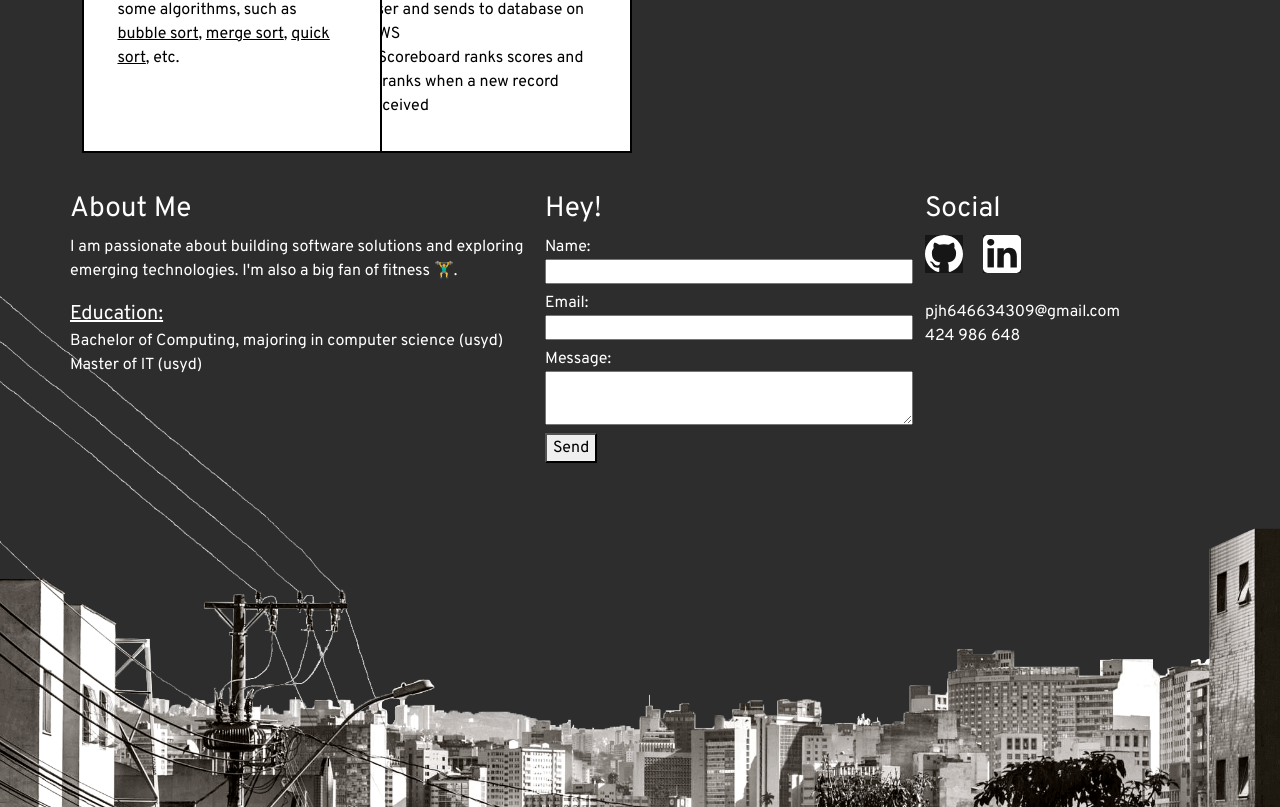
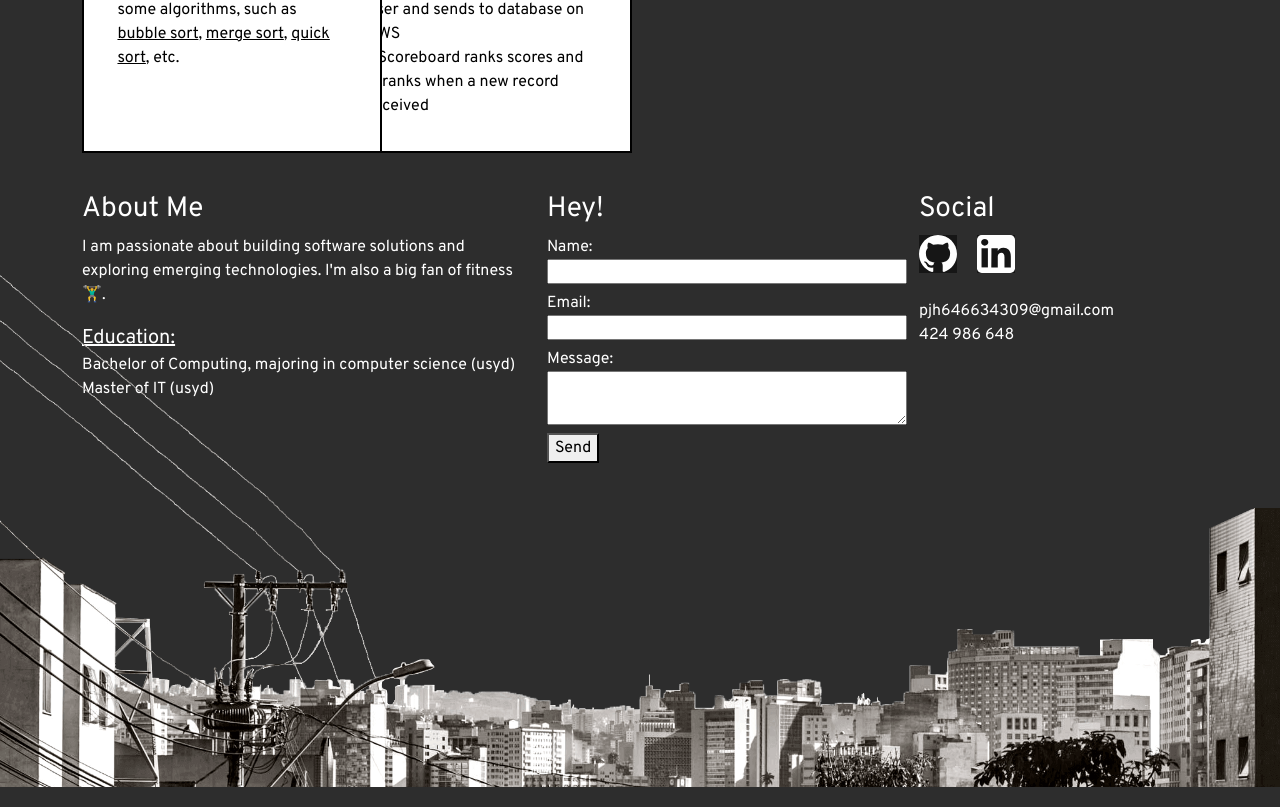
Before and after one commit to JIAHONG-PENG/MySite, a React (Create React App) app: page / in a window 1280 px wide. Shown: the part 1425-2232 px from the top of the page. Built offline with nearby package versions, Linux system fonts and the light colour scheme.

Commit message:
update footer image

```diff
--- a/src/App.scss
+++ b/src/App.scss
@@ -3,6 +3,7 @@
 .App {
   position: relative;
   background-color: #2d2d2d;
+  overflow: hidden;
 }
 
 .menu {
@@ -215,29 +216,17 @@
 }
 
 .about {
-  position: relative;
-  max-width: 100% !important;
+  // position: relative;
+  // max-width: 100% !important;
   color: white;
-  padding-bottom: 320px;
+  padding-bottom: 300px;
 
-  background-image: url("../public/footer_pic.png");
-  background-size: 0;
-  background-repeat: no-repeat;
-  background-position: bottom;
-
-  // .footer-img {
-  //   position: absolute;
-  //   top: 220px;
-  //   width: 100%;
-
-  //   opacity: 0;
-  //   transition: top 0.6s ease-in-out, opacity 0.3s ease-in-out,;
-  // }
-
-  &.move-up {
-    animation: moveUp 1s ease;
-    background-size: 100%;
-  }
+  // background-image: url("../public/footer_pic.png");
+  // background-size: 0;
+  // background-repeat: no-repeat;
+  // background-position-y: bottom;
+  // clip-path: inset(100% 0 0 0); /* Initially hidden */
+  // transition: clip-path 2s ease-in-out;
 
   .row {
     div {padding-left: 0;}
@@ -294,6 +283,20 @@
     }
   }
 
+}
+
+.footer-img {
+  position: absolute;
+  bottom: -300px;
+  width: 100%;
+
+  opacity: 0;
+  transition: bottom 0.6s ease-in-out, opacity 0.3s ease-in-out,;
+}
+
+.move-up {
+  bottom: 0;
+  opacity: 1;
 }
 
 .contact {
@@ -377,7 +380,7 @@
 
 @keyframes moveUp {
   from {
-    background-position-y: 200px;
+    background-position-y: -100%;
   }
   to {
     background-position-y: bottom;
--- a/src/App_v2.js
+++ b/src/App_v2.js
@@ -8,7 +8,7 @@ function App() {
     const skill_section = document.querySelector(".skill");
     const about_section = document.querySelector(".about");
     const project_section = document.querySelector(".project");
-    // const footer_img = document.querySelector(".footer-img");
+    const footer_img = document.querySelector(".footer-img");
 
     const observer = new IntersectionObserver(
       (entries) => {
@@ -33,7 +33,7 @@ function App() {
 
       if (bottomReached) {
         setTimeout(() => {
-          about_section.classList.add("move-up");
+          footer_img.classList.add("move-up");
         }, 500);
       }
     };
@@ -44,9 +44,15 @@ function App() {
       document.documentElement.scrollHeight - 1
     ) {
       setTimeout(() => {
-        about_section.classList.add("move-up");
+        footer_img.classList.add("move-up");
       }, 500);
     }
+
+    // footer_img.addEventListener("transitionend", () => {
+    //   setTimeout(() => {
+    //     footer_img.style.position = "absolute";
+    //   }, 10);
+    // });
 
     window.addEventListener("scroll", handleScroll);
 
@@ -989,9 +995,9 @@ function App() {
             </div>
           </div>
         </div>
-        {/* <img className="footer-img" src="/footer_pic.png"></img> */}
         {/* <div className="footer-img"></div> */}
       </div>
+      <img className="footer-img" src="/footer_pic.png"></img>
     </div>
   );
 }
```
